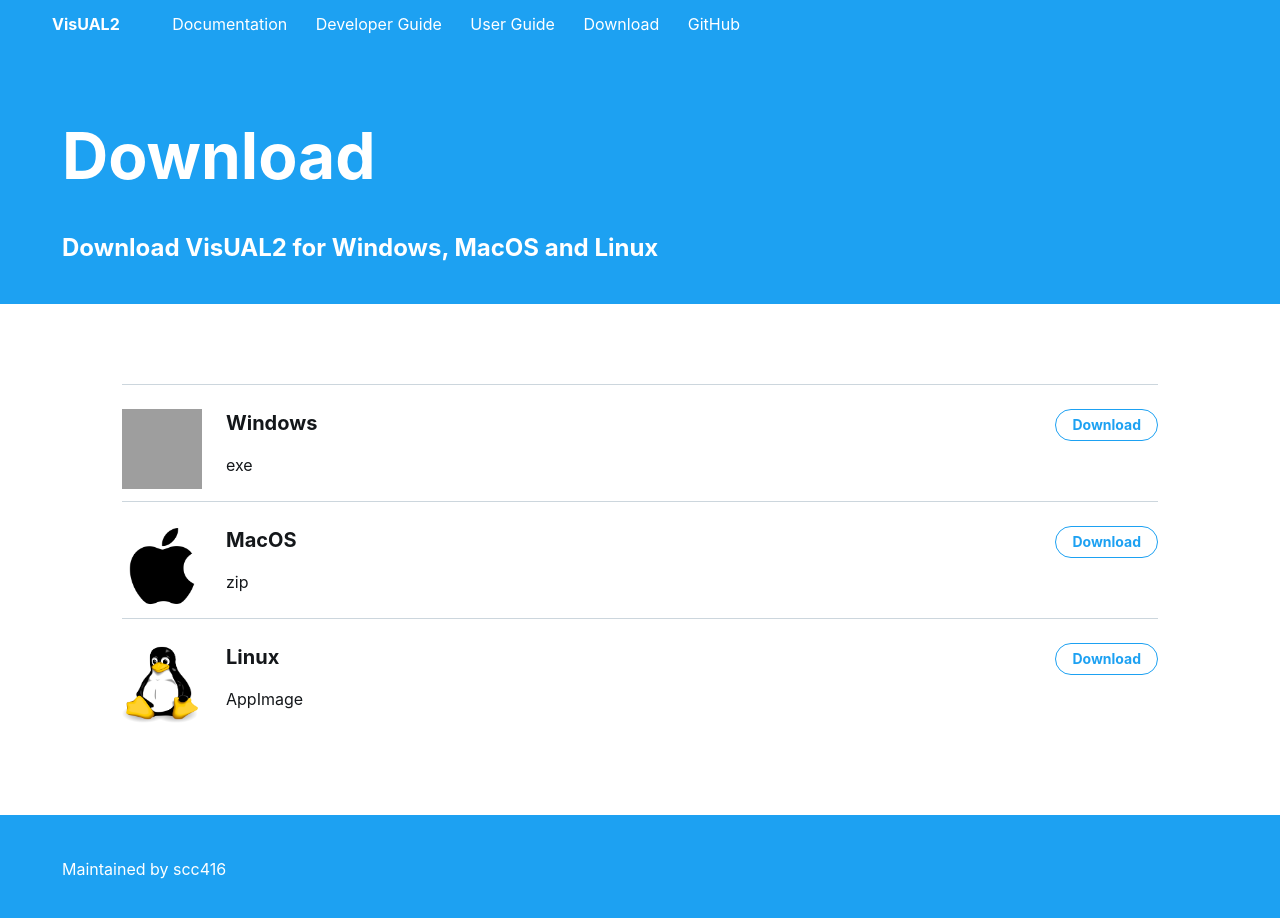
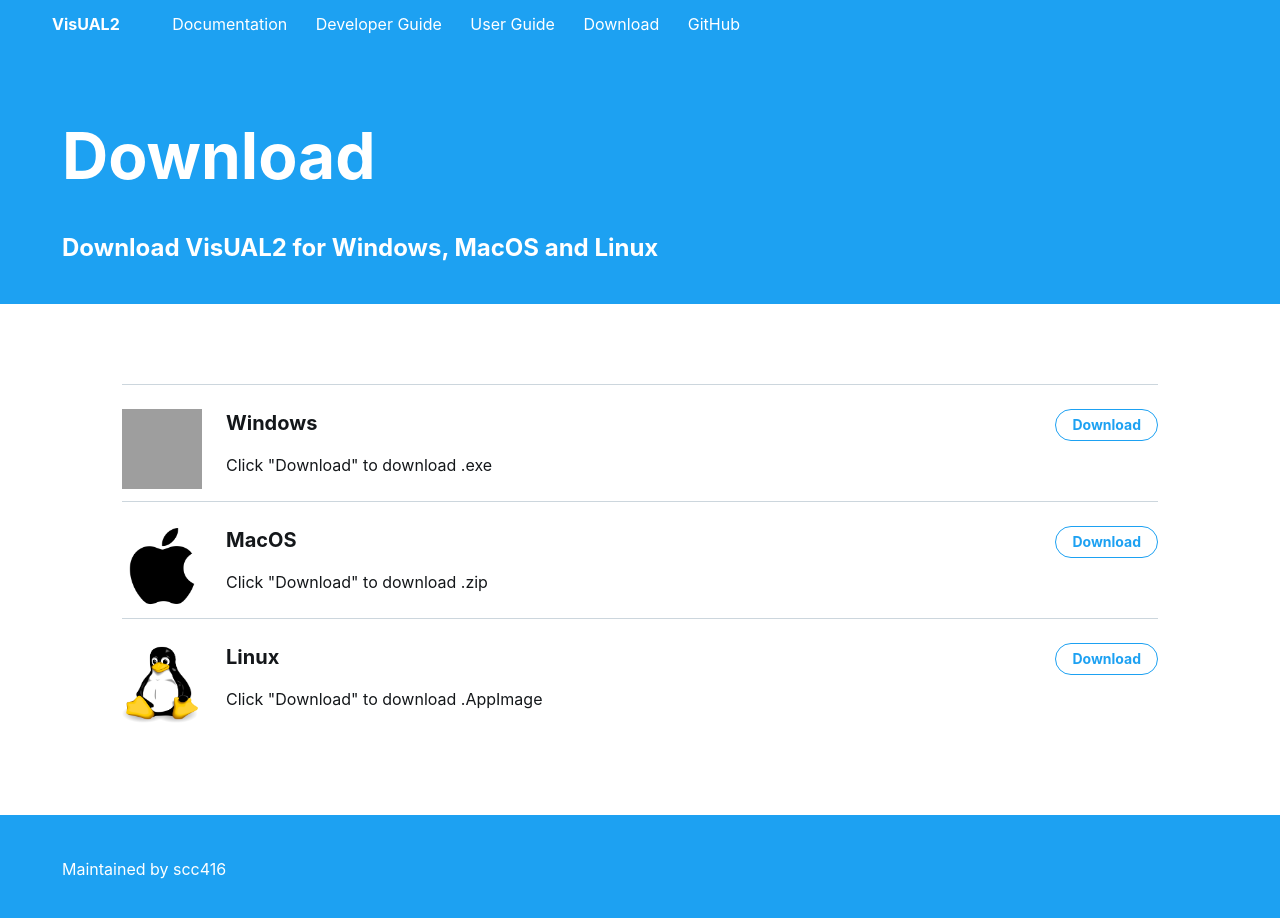
Before and after one commit to scc416/VisUAL2-doc, a Jekyll site: the page built from download.html, in a window 1280 px wide and 923 px high. Shown: the top 918 px of the window. Built offline with Jekyll 4.4.1, drawn with Linux system fonts in a browser that asks for light colours; grey boxes are pictures that could not be loaded.

Commit message:
Update download.html

```diff
--- a/download.html
+++ b/download.html
@@ -27,7 +27,7 @@
                 </div>
 
                 <!-- Description -->
-                <p>exe</p>
+                <p>Click "Download" to download .exe</p>
 
                 <!-- Visit website -->
                 <a href="https://github.com/scc416/Visual2/releases/download/1.7.0/VisUAL2.Setup.1.7.0.exe">
@@ -46,7 +46,7 @@
                 </div>
 
                 <!-- Description -->
-                <p>zip</p>
+                <p>Click "Download" to download .zip</p>
 
                 <!-- Visit website -->
                 <a href="https://github.com/scc416/Visual2/releases/download/1.7.0/VisUAL2-1.7.0-mac.zip">
@@ -66,7 +66,7 @@
                 </div>
 
                 <!-- Description -->
-                <p>AppImage</p>
+                <p>Click "Download" to download .AppImage</p>
 
                 <!-- Visit website -->
                 <a href="https://github.com/scc416/Visual2/releases/download/1.7.0/VisUAL2.1.7.0.AppImage">
```
